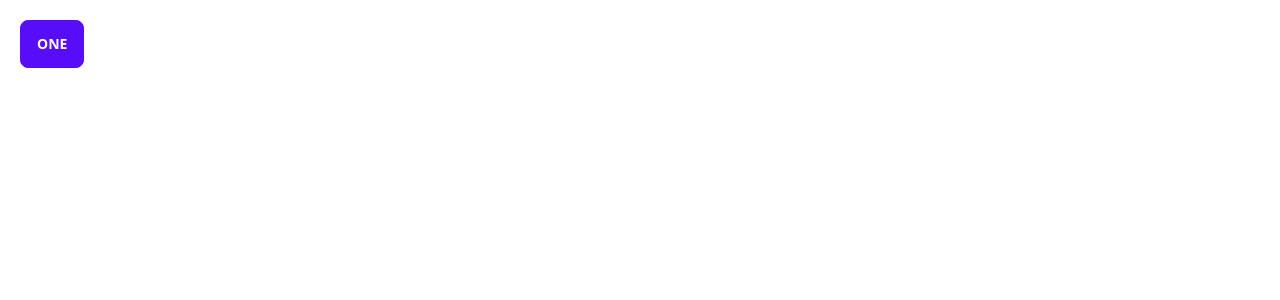
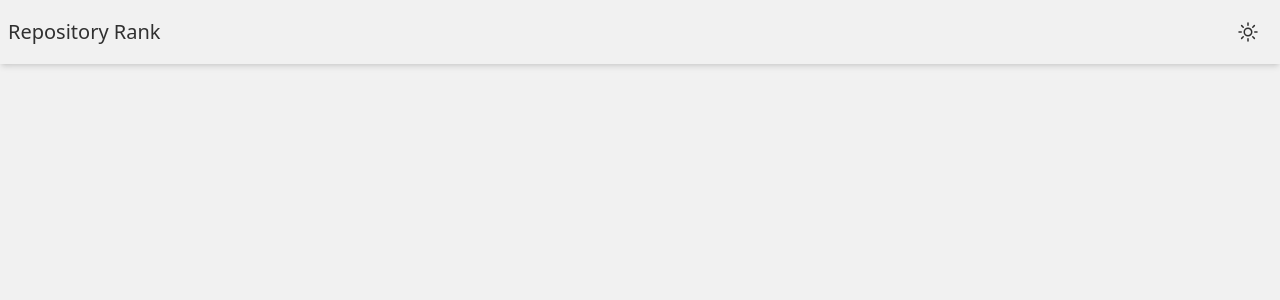
Before and after one commit to pocho50/Repo-stats, a Vue app: page / in a window 1280 px wide. Shown: the top 300 px of the page. Built offline with nearby package versions, Linux system fonts and the light colour scheme.

Commit message:
feat: navbar

```diff
--- a/index.html
+++ b/index.html
@@ -4,7 +4,7 @@
     <meta charset="UTF-8" />
     <link rel="icon" href="/favicon.ico" />
     <meta name="viewport" content="width=device-width, initial-scale=1.0" />
-    <title>Vite App</title>
+    <title>Repository Rank</title>
   </head>
   <body>
     <div id="app"></div>
--- a/package.json
+++ b/package.json
@@ -9,6 +9,8 @@
     "type-check": "vue-tsc --noEmit"
   },
   "dependencies": {
+    "@heroicons/vue": "^2.0.13",
+    "@vueuse/core": "^9.5.0",
     "daisyui": "^2.41.0",
     "vue": "^3.2.41"
   },
--- a/src/App.vue
+++ b/src/App.vue
@@ -1,6 +1,7 @@
 <script setup lang="ts">
+import TheNavBar from '@/components/TheNavbar.vue'
 </script>
 
 <template>
-  <button class="m-5 btn btn-primary">One</button>
+  <TheNavBar />
 </template>
--- /dev/null
+++ b/src/components/AppButton.vue
@@ -0,0 +1,20 @@
+<script setup lang="ts">
+import { computed } from '@vue/reactivity';
+const props = defineProps({
+  loading: { type: Boolean, default: false },
+  icon: { type: Boolean, default: false }
+});
+
+const btnclass = computed(() => {
+  return {
+    'btn-ghost btn-circle': props.icon,
+    loading: props.loading
+  }
+
+})
+</script>
+<template>
+  <button class="btn" :class="btnclass">
+    <slot></slot>
+  </button>
+</template>
--- /dev/null
+++ b/src/components/TheNavbar.vue
@@ -0,0 +1,31 @@
+<script setup lang="ts">
+import { useDark, useToggle } from '@vueuse/core'
+import { SunIcon, MoonIcon } from '@heroicons/vue/24/outline/index'
+import AppButton from '@/components/AppButton.vue'
+
+const isDark = useDark({
+  attribute: 'data-theme',
+  valueDark: 'business',
+  valueLight: 'autumn'
+});
+const toggleDark = useToggle(isDark)
+</script>
+<template>
+
+  <div class="navbar bg-base-100 shadow-md">
+    <div class="container mx-auto">
+      <div class="flex-1">
+        <h1 class="text-xl">Repository Rank</h1>
+
+      </div>
+      <!-- Right Side -->
+      <div class="flex-none">
+        <AppButton :icon="true" @click="toggleDark()">
+          <component :is="isDark ? MoonIcon : SunIcon" class="h-6 w-6" />
+        </AppButton>
+
+      </div>
+
+    </div>
+  </div>
+</template>
--- a/tailwind.config.js
+++ b/tailwind.config.js
@@ -5,4 +5,7 @@ module.exports = {
     extend: {},
   },
   plugins: [require("daisyui")],
+  daisyui: {
+    themes: ["autumn", "business"],
+  },
 };
```
Also changed, not shown: 1 other file (tests, documents, lock files or other folders).
